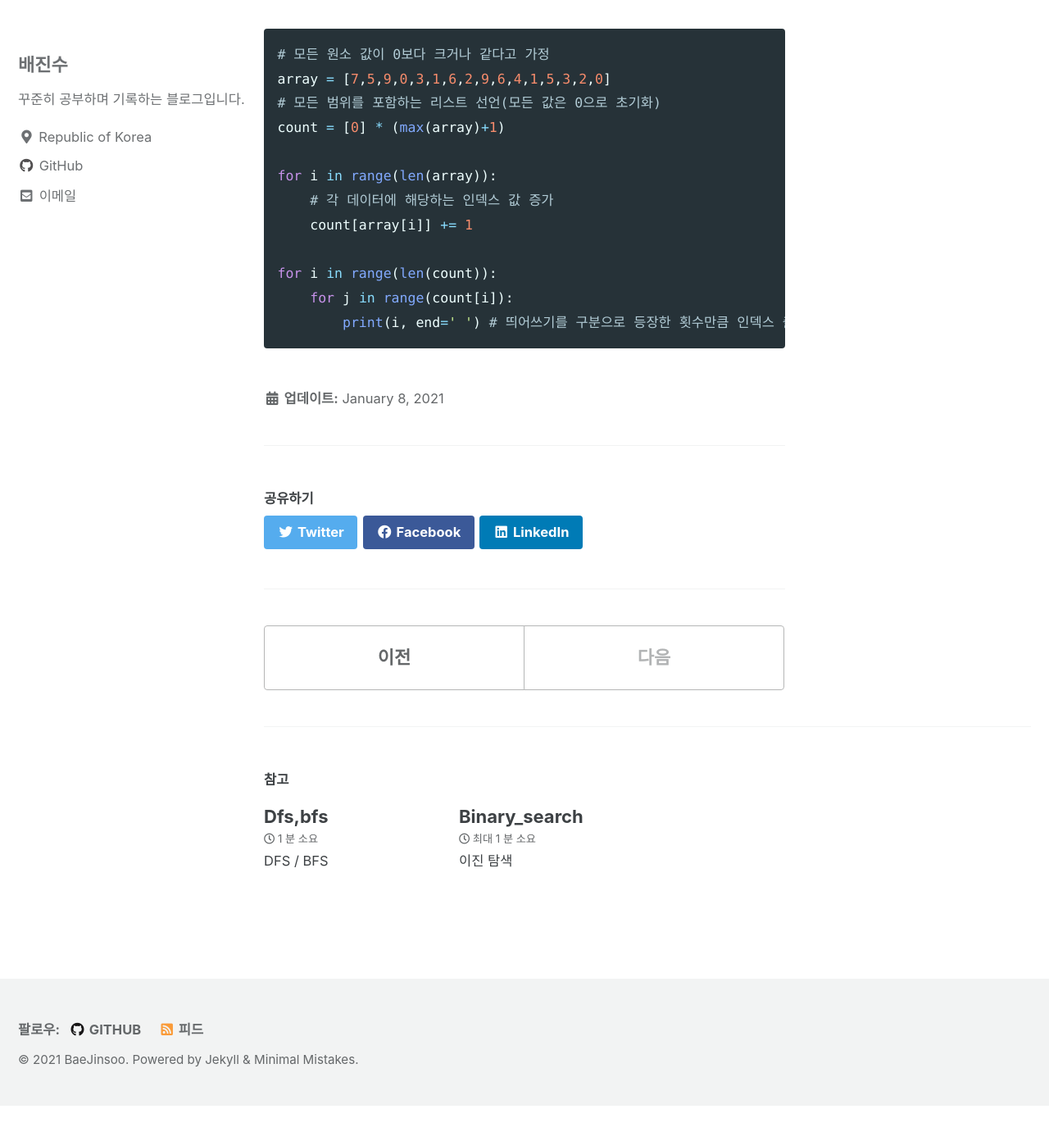
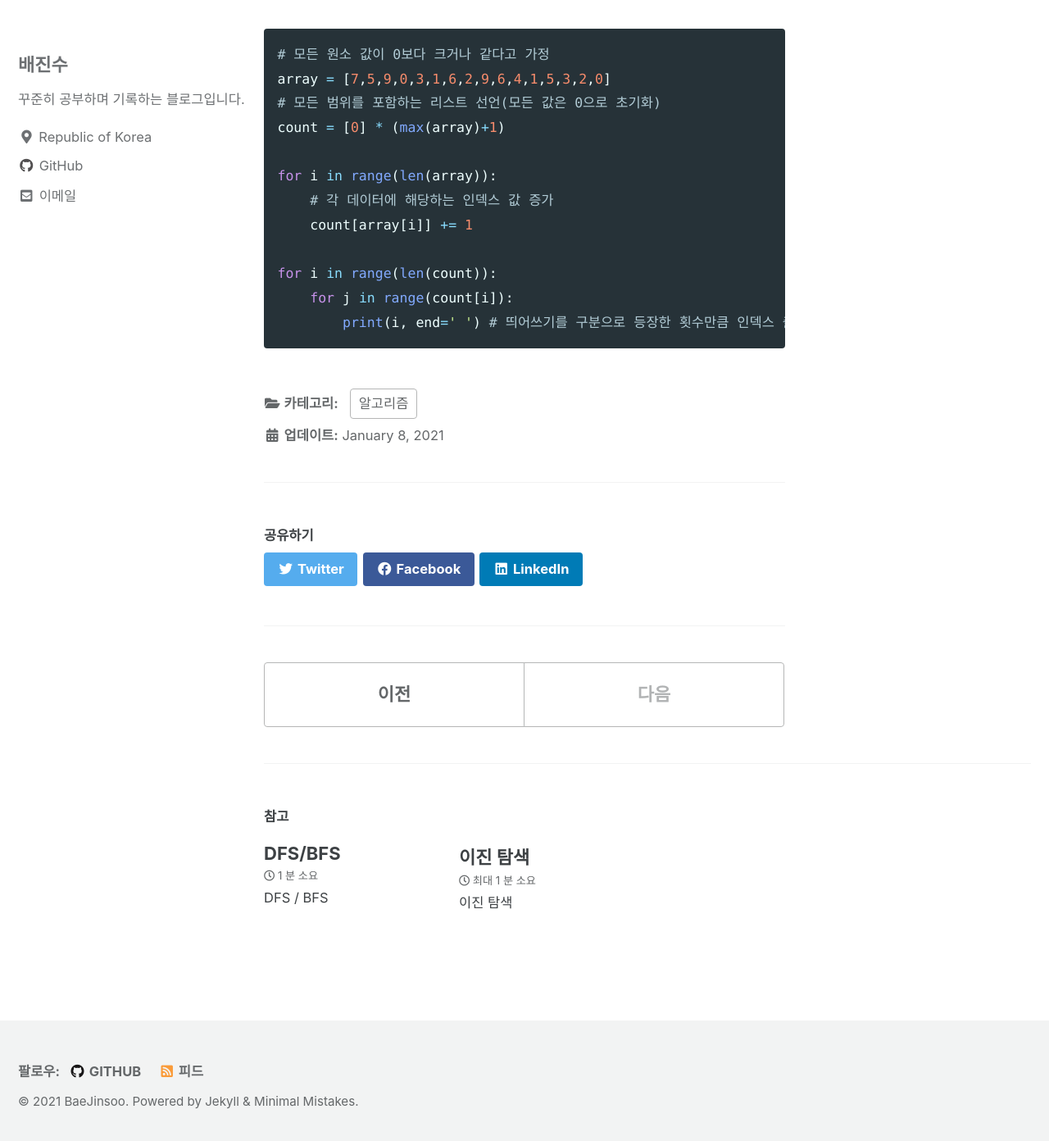
Before and after one commit to baejinsoo/baejinsoo.github.io, a Jekyll site: the page built from _posts/알고리즘/2021-1-8-Sort.md, in a window 1280 px wide and 1400 px high, scrolled down 3227 px. Shown: the top 1392 px of the window at 82% size. Built offline with Jekyll 4.4.1, drawn with Linux system fonts in a browser that asks for light colours; cached includes are drawn as plain includes; before the commit the page ends 4576 px from its top, so only the background shows below that.

Commit message:
카테고리 설정

```diff
--- a/_posts/알고리즘/2021-1-7-Binary_search.md
+++ b/_posts/알고리즘/2021-1-7-Binary_search.md
@@ -1,3 +1,8 @@
+---
+title: "이진 탐색"
+categories:
+  - 알고리즘
+---
 ### 이진 탐색
 
 
--- a/_posts/알고리즘/2021-1-8-DFS,BFS.md
+++ b/_posts/알고리즘/2021-1-8-DFS,BFS.md
@@ -1,3 +1,9 @@
+---
+title: "DFS/BFS"
+categories:
+  - 알고리즘
+---
+
 ### DFS / BFS
 
 ##### stack
--- a/_posts/알고리즘/2021-1-8-Sort.md
+++ b/_posts/알고리즘/2021-1-8-Sort.md
@@ -1,3 +1,9 @@
+---
+title: "정렬"
+categories:
+  - 알고리즘
+---
+
 ### 정렬
 
 ##### 선택정렬 (시간복잡도 O(N**2))
```
